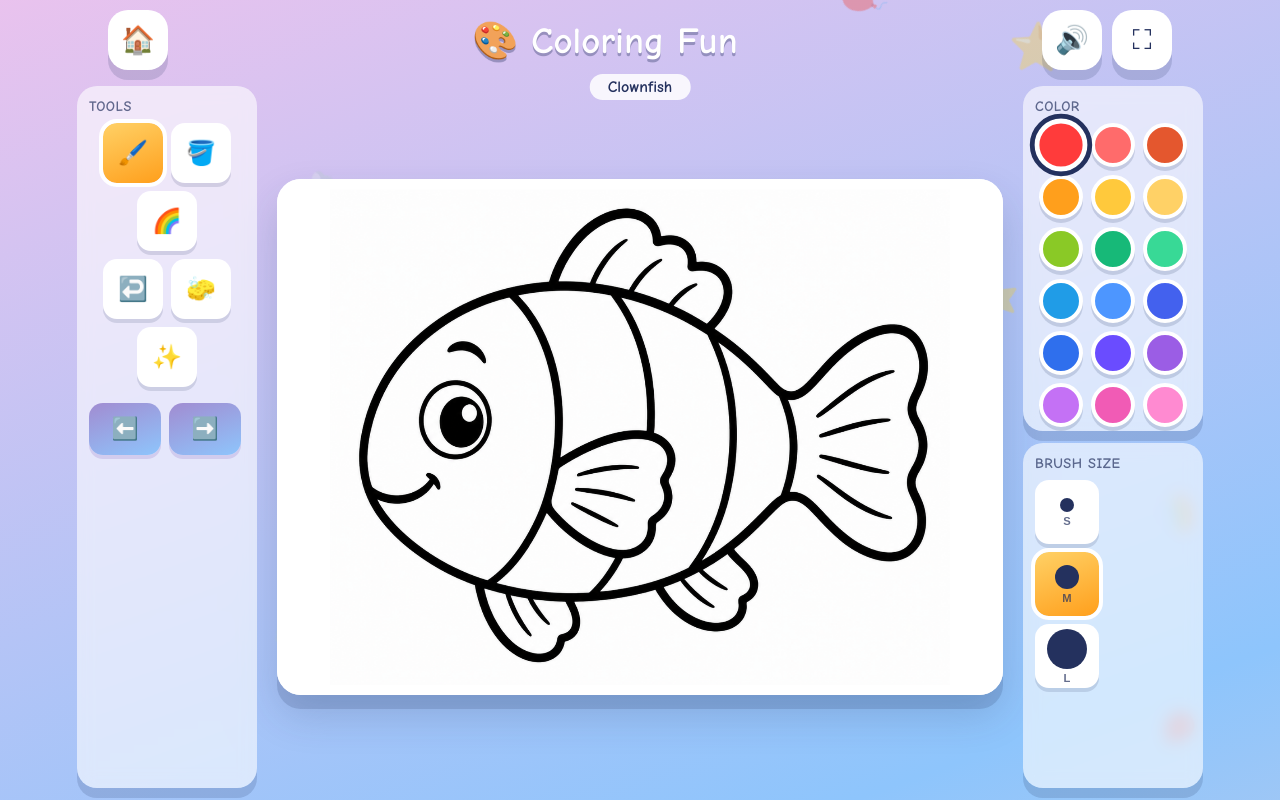
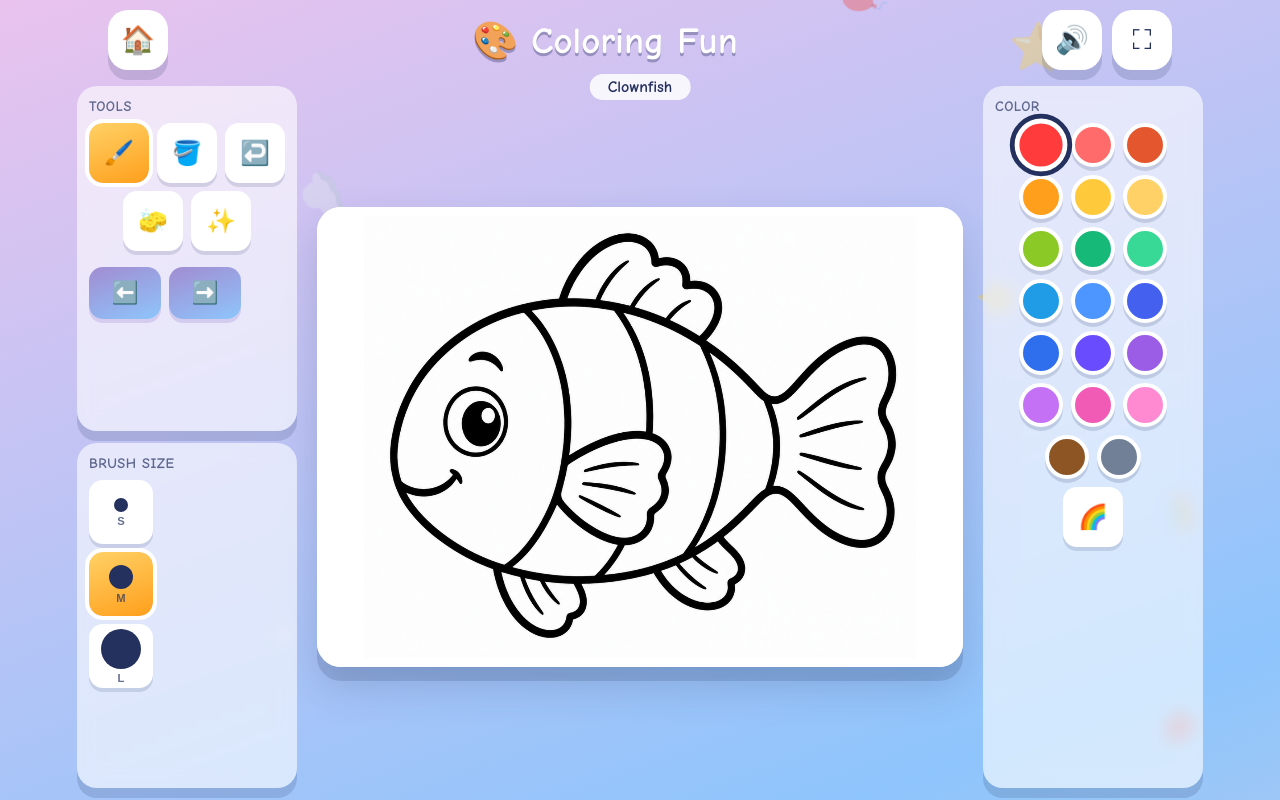
Before and after one commit to salehin25/tot-play, a plain HTML site: page games/coloring.html in a window 1280 px wide. Drawn offline with Linux system fonts and the light colour scheme.

Commit message:
Restructure coloring panels: brush size on left, rainbow on right, tools aligned single row

```diff
--- a/games/coloring.html
+++ b/games/coloring.html
@@ -50,7 +50,7 @@
         }
 
         .side-panel {
-            width: clamp(140px, 18vw, 180px);
+            width: clamp(160px, 20vw, 220px);
             flex-shrink: 0;
             display: flex;
             flex-direction: column;
@@ -185,6 +185,19 @@
             outline: 4px solid #fff;
         }
 
+        .rainbow-row {
+            display: flex;
+            justify-content: center;
+            margin-top: clamp(6px, 1vh, 10px);
+        }
+
+        .tool-row {
+            display: flex;
+            gap: clamp(6px, 1vh, 10px);
+            flex-wrap: wrap;
+            justify-content: center;
+        }
+
         .nav-row {
             display: flex;
             gap: clamp(6px, 1vh, 10px);
@@ -238,11 +251,8 @@
             <div class="panel-title">Tools</div>
             <div class="tools">
                 <div class="tool-row">
-                    <button class="tool" id="toolBrush" title="Brush">🖌️</button>
+                    <button class="tool active" id="toolBrush" title="Brush">🖌️</button>
                     <button class="tool" id="toolFill" title="Fill (bucket)">🪣</button>
-                    <button class="tool" id="toolRainbow" title="Rainbow mode">🌈</button>
-                </div>
-                <div class="tool-row">
                     <button class="tool" id="undoBtn" title="Undo">↩️</button>
                     <button class="tool" id="clearBtn" title="Clear (keep line art)">🧽</button>
                     <button class="tool" id="resetBtn" title="Reset to blank">✨</button>
@@ -252,6 +262,11 @@
                     <button class="nav-btn" id="nextBtn" title="Next picture">➡️</button>
                 </div>
             </div>
+        </div>
+
+        <div class="panel">
+            <div class="panel-title">Brush Size</div>
+            <div class="sizes" id="sizes"></div>
         </div>
     </aside>
 
@@ -264,11 +279,9 @@
         <div class="panel">
             <div class="panel-title">Color</div>
             <div class="palette" id="palette"></div>
-        </div>
-
-        <div class="panel">
-            <div class="panel-title">Brush Size</div>
-            <div class="sizes" id="sizes"></div>
+            <div class="rainbow-row">
+                <button class="tool" id="toolRainbow" title="Rainbow mode">🌈</button>
+            </div>
         </div>
     </aside>
 </main>
```
